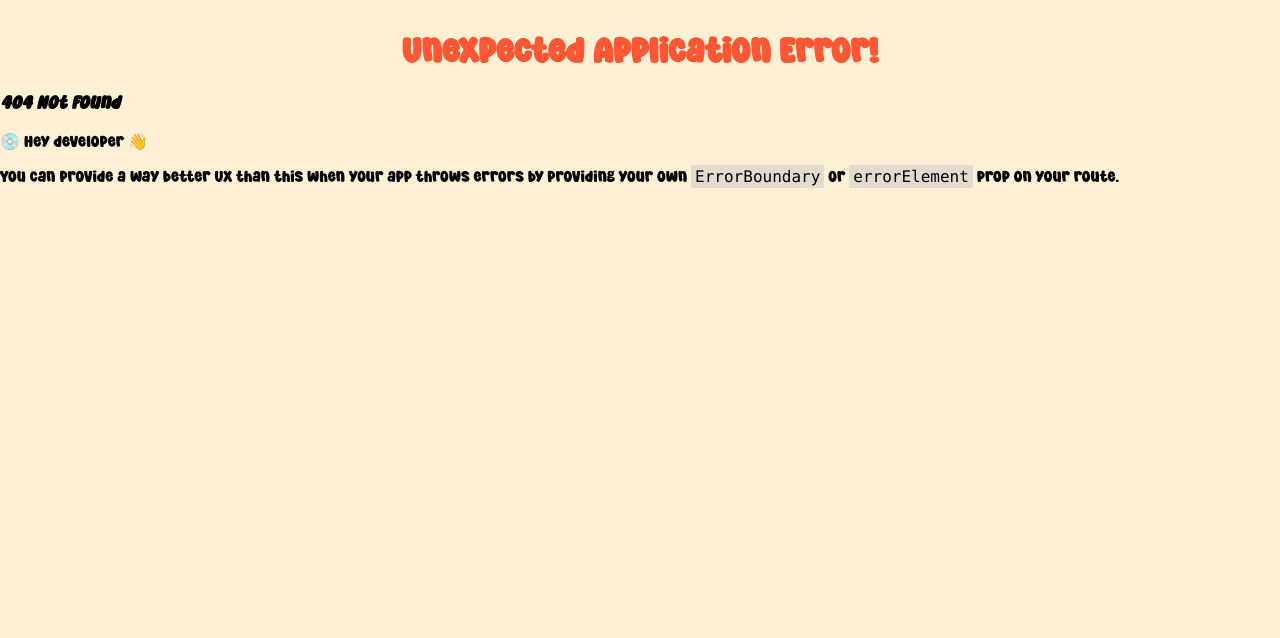
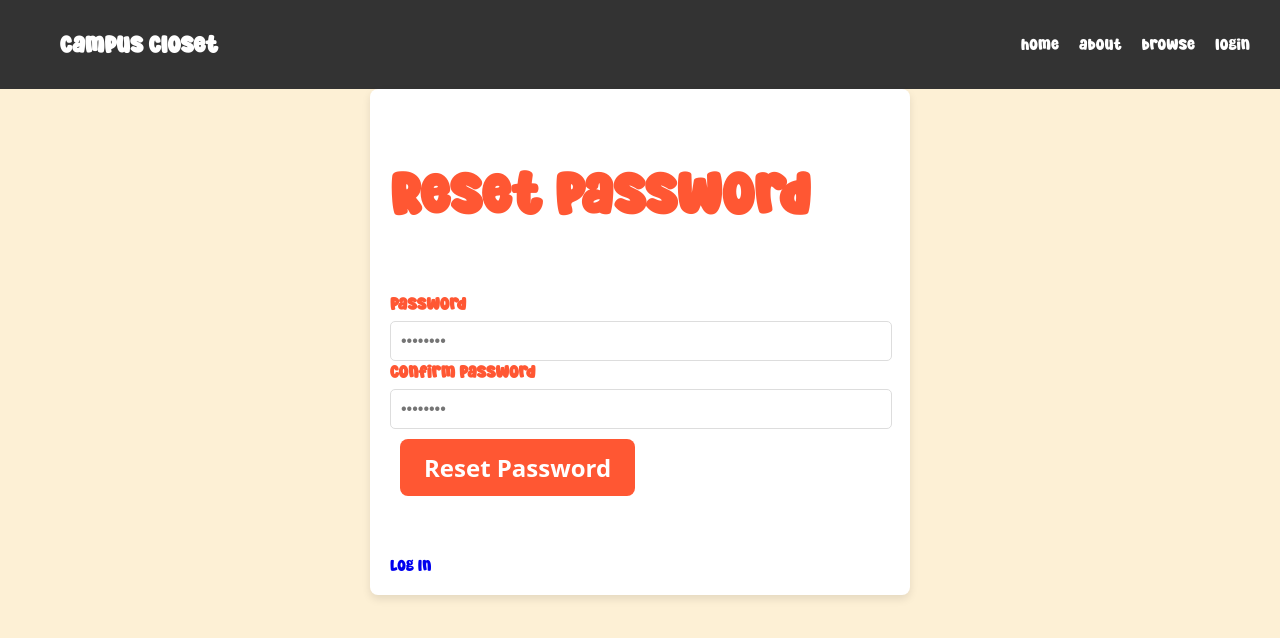
Before and after one commit to otjrocks/hackduke2025, a React (Create React App) app in the folder client/: page /reset/1 in a window 1280 px wide. Before the commit this address had no page. Shown: the top 638 px of the page. Built offline with nearby package versions, Linux system fonts and the light colour scheme; no server answers.

Commit message:
added password reset email

```diff
--- /dev/null
+++ b/client/src/components/Alert.jsx
@@ -0,0 +1,8 @@
+export default function Alert(props) {
+    const {text} = props
+    return (
+        <div role="alert" className="alert">
+            <span>{text}</span>
+        </div>
+    )
+}
--- /dev/null
+++ b/client/src/components/ForgotPassword.jsx
@@ -0,0 +1,73 @@
+import Alert from "./Alert";
+import { useState } from "react"
+import Header from "./Header";
+
+export default function ForgotPassword() {
+    const [formData, setFormData] = useState({email: ""})
+    const [hasError, setHasError] = useState(false)
+    const [response, setResponse] = useState("")
+
+
+    function handleForgotPassword(event) {
+        event.preventDefault()
+        const request = new Request(`${process.env.REACT_APP_SERVER_URL}/user/forgot`, {
+            method: "POST",
+            headers: {
+                'Content-Type': 'application/json'
+            },
+            body: JSON.stringify(formData),
+            credentials: "include",
+        });
+        fetch(request)
+            .then(res => res.json())
+            .then(data => {
+                if (!data.success) {
+                    setResponse(data.message)
+                    setHasError(true)
+                } else {
+                    setResponse("Check your email for a password reset link.")
+                    setHasError(true)
+                }
+            })
+            .catch (function (error) {
+                setHasError(true)
+                setResponse("Server Error, Please try again.")
+                console.log('Request failed: ', error);
+            });
+    }
+    function handleFormData(event) {
+        setFormData(prev => {
+            return {
+                ...prev,
+                [event.target.name]: event.target.value
+            }
+        })
+    }
+    return (
+        <>
+            <Header />
+            <div>
+                <div>
+                    <div>
+                        <form>
+                            <h1>
+                                Forgot Password
+                            </h1>
+                            <div>
+                                <p>Enter the email associated with your account to reset the password.</p>
+                                <div>
+                                    <label htmlFor="email">Your email</label>
+                                    <input type="email" name="email" id="email" onChange={handleFormData} value={formData.email} placeholder="john@company.com" required />
+                                </div>
+                                <button type="button" onClick={handleForgotPassword}>Reset Password</button>
+                            </div>
+                            {
+                                hasError && <Alert text={response} />
+                            }
+                        </form>
+                    </div>
+                </div>
+            </div>
+        </>
+    )
+}
--- a/client/src/components/Login.jsx
+++ b/client/src/components/Login.jsx
@@ -50,6 +50,7 @@ const Login = () => {
         </div>
         <button type="submit">Login</button>
         <Link to={"/register"}>Create an account</Link>
+        <Link to={"/forgot"}>Forgot Password</Link>
         {message && <p>{message}</p>}
       </form>
     </div>
--- /dev/null
+++ b/client/src/components/ResetPassword.jsx
@@ -0,0 +1,76 @@
+import Alert from "./Alert";
+import { useState } from "react"
+import { useParams } from "react-router-dom";
+import Header from "./Header";
+
+export default function ResetPassword() {
+    const { token } = useParams();
+    const [formData, setFormData] = useState({})
+    const [hasAlert, setHasAlert] = useState(false)
+    const [response, setResponse] = useState("")
+
+
+    function handleResetPassword(event) {
+        event.preventDefault()
+        const request = new Request(`${process.env.REACT_APP_SERVER_URL}/user/reset/${token}`, {
+            method: "POST",
+            headers: {
+                'Content-Type': 'application/json'
+            },
+            body: JSON.stringify(formData),
+            credentials: "include",
+        });
+        fetch(request)
+            .then(res => res.json())
+            .then(body => {
+                setResponse(body.message)
+                setHasAlert(true)
+            })
+            .catch (function (error) {
+                setHasAlert(true)
+                setResponse(error.message)
+                console.log('Request failed: ', error);
+            });
+    }
+    function handleFormData(event) {
+        setFormData(prev => {
+            return {
+                ...prev,
+                [event.target.name]: event.target.value
+            }
+        })
+    }
+    return (
+        <>
+            <Header />
+            <section>
+                <div>
+                    <div>
+                        <form>
+                            <h1>
+                                Reset Password
+                            </h1>
+                            <div className="space-y-4 md:space-y-6">
+                                <div>
+                                    <label htmlFor="password">Password</label>
+                                    <input type="password" name="password" id="password" onChange={handleFormData} value={formData.password} placeholder="••••••••" required />
+                                </div>
+                                <div>
+                                    <label htmlFor="password">Confirm Password</label>
+                                    <input type="password" name="confirm" id="confirm" onChange={handleFormData} value={formData.confirm} placeholder="••••••••" required />
+                                </div>
+                                <button type="button" onClick={handleResetPassword}>Reset Password</button>
+                                <div>
+                                    <a href="/login">Log In</a>
+                                </div>
+                            </div>
+                            {
+                                hasAlert && <Alert text={response} />
+                            }
+                        </form>
+                    </div>
+                </div>
+            </section>
+        </>
+    )
+}
```
Also changed, not shown: client/src/index.js (+10 -0 lines), 1 other file (tests, documents, lock files or other folders).
